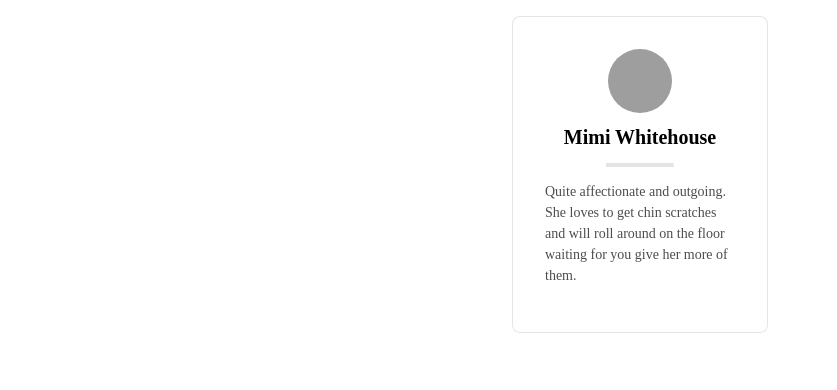
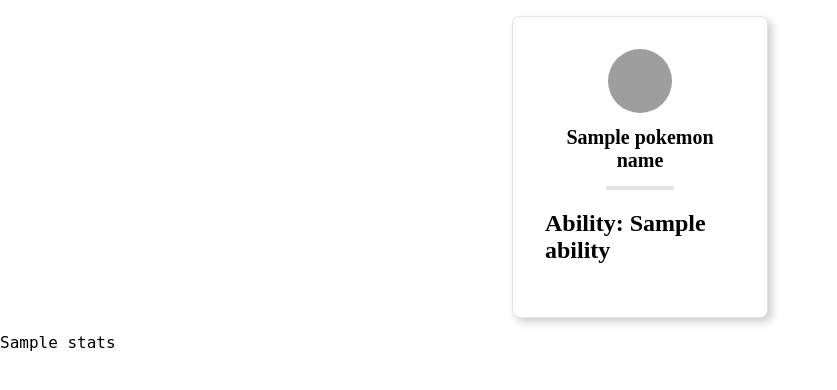
Before and after one commit to leerobertdyer/thieves_133_w5_flask, a Flask app: template templates/card.html in a window 1280 px wide. Shown: the top 390 px of the page, without its empty margins (0-837 px from the left). Run offline with Flask 3, Linux system fonts and the light colour scheme; the template is opened without the code that fills it: most values are stand-ins (such as "Sample title", 1, 10 or a date in 2020); grey boxes are pictures that could not be loaded.

Commit message:
added card and started api

```diff
--- a/app.py
+++ b/app.py
@@ -1,14 +1,34 @@
-from flask import Flask, render_template
+from flask import Flask, render_template, request
+import requests
 
 app = Flask(__name__)
 
-@app.route('/')
+myPokemons = []
+
+@app.route('/', methods=['GET', 'POST'])
 def pokemonForm():
-    return render_template('pokemonForm.html')
+    if request.method == 'POST':
+        pokemonName = request.form['pokemonName'].lower()
+        r = requests.get('https://pokeapi.co/api/v2/pokemon/')
+        data = r.json()['results']
+        pokemonUrl = ''
+        for pokemon in data:
+            if pokemon["name"] == pokemonName:
+                pokemonUrl = pokemon['url']
+                break
+        if pokemonUrl:
+            stats = requests.get(pokemonUrl).json()
+            return render_template('card.html', pokemonName=pokemonName, stats=stats)
+        else:
+            return render_template('pokemonForm.html')
+    else:
+        return render_template('pokemonForm.html')
 
 @app.route('/card')
 def card():
-    return render_template('card.html')
+    pokemonName = "Charizar"
+    return render_template('card.html', pokemonName=pokemonName)
+
 @app.route('/holyshit')
 def holyShit():
     return render_template('holyshit.html')
--- a/requirements.txt
+++ b/requirements.txt
@@ -1,9 +1,13 @@
 blinker==1.7.0
+certifi==2023.7.22
+charset-normalizer==3.3.2
 click==8.1.7
 Flask==3.0.0
+idna==3.4
 importlib-metadata==6.8.0
 itsdangerous==2.1.2
 Jinja2==3.1.2
 MarkupSafe==2.1.3
+urllib3==2.0.7
 Werkzeug==3.0.1
 zipp==3.17.0
--- a/templates/card.html
+++ b/templates/card.html
@@ -4,23 +4,16 @@
 
 {% extends 'base.html' %}
 
-{% block title %}
-Holy Shit!
-{% endblock %}
-
 {% block content %}
 
-<article class="mw5 center bg-white br3 pa3 pa4-ns mv3 ba b--black-10">
+<article class="mw5 center bg-white br3 pa3 pa4-ns mv3 ba b--black-10 shadow-5">
     <div class="tc">
-      <img src="https://media.istockphoto.com/id/1483360428/photo/cute-young-tabby-cat-playing-in-a-garden.webp?b=1&s=170667a&w=0&k=20&c=dw4l18FO9_MDnWPyD6flSoUYim3p52m2_PcCNVWFz_4=" class="br-100 h3 w3 dib" title="Photo of a kitty staring at you">
-      <h1 class="f4">Mimi Whitehouse</h1>
+      <img src={{ stats['sprites']['other']['official-artwork']['front_default'] }} class="br-100 h3 w3 dib" title="Photo of a kitty staring at you">
+      <h1 class="f4">{{pokemonName}}</h1>
       <hr class="mw3 bb bw1 b--black-10">
     </div>
-    <p class="lh-copy measure center f6 black-70">
-      Quite affectionate and outgoing.
-      She loves to get chin scratches and will
-      roll around on the floor waiting for you give her more of them.
-    </p>
+  <h2>Ability: {{stats.abilities[0].ability.name}} </h2>
+
   </article>
-
+  <pre>{{stats}}</pre>
   {% endblock %}
```
